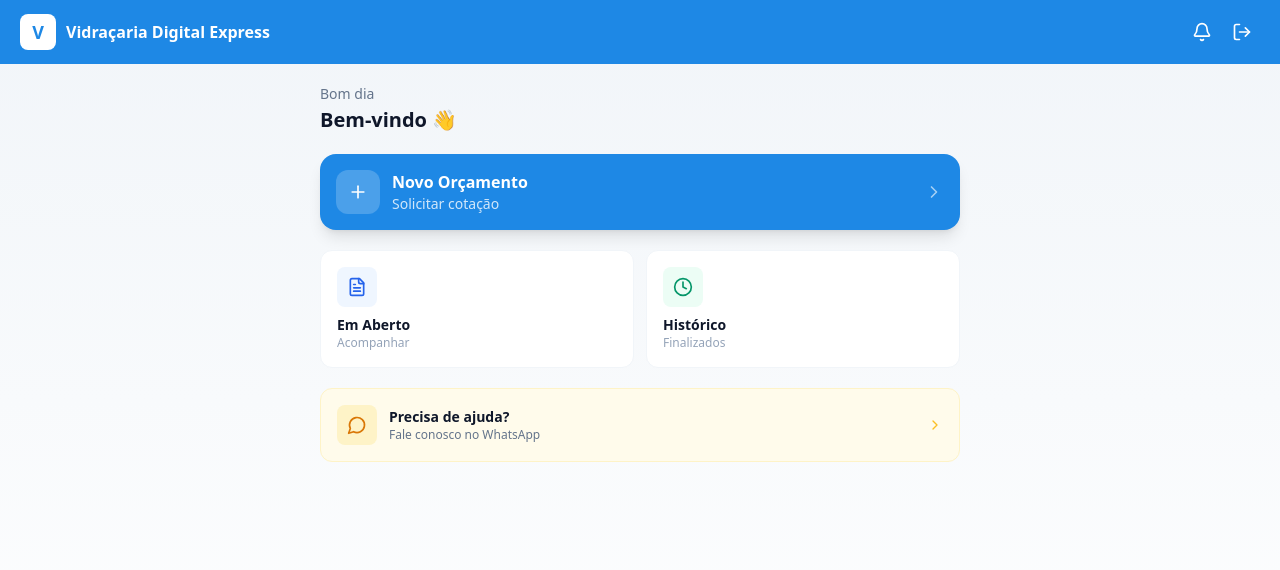
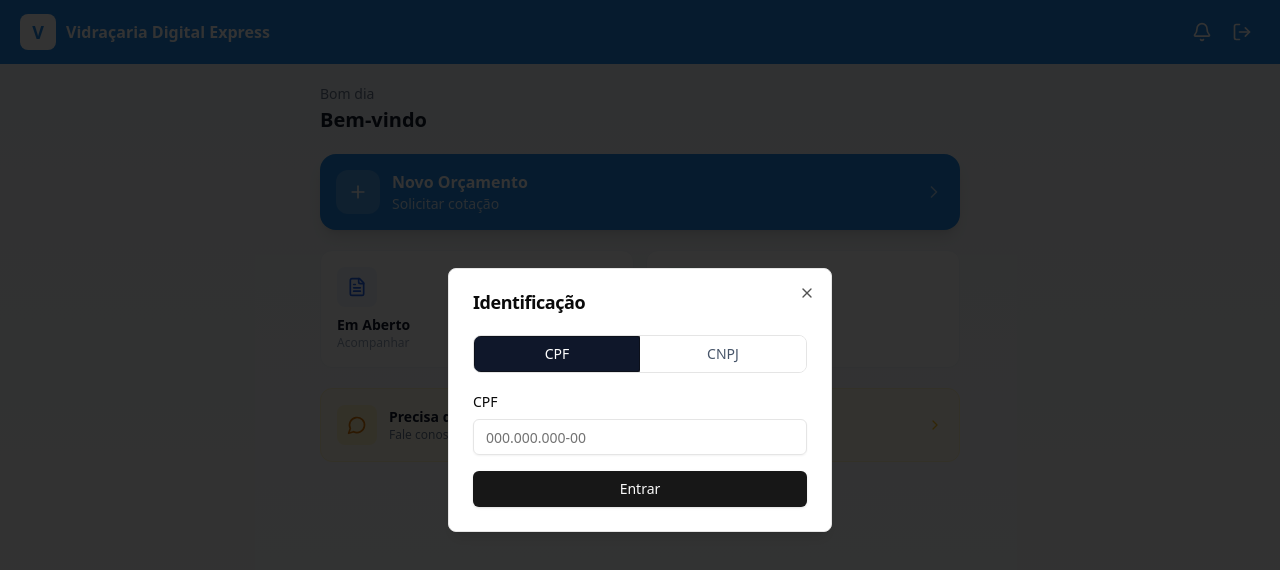
Before and after one commit to sw3innovations/vdx-quotebuilder, a React (Vite) app: page / in a window 1280 px wide. Shown: the top 570 px of the page. Built offline with nearby package versions, Linux system fonts and the light colour scheme; no server answers.

Commit message:
feat(auth): cria IdentificacaoModal CPF/CNPJ com fluxo 404 e integra em Home (F3)

```diff
--- /dev/null
+++ b/src/components/auth/IdentificacaoModal.jsx
@@ -0,0 +1,167 @@
+import React, { useState } from 'react';
+import { useMutation } from '@tanstack/react-query';
+import { useAuth } from '@/lib/AuthContext';
+import { Dialog, DialogContent, DialogHeader, DialogTitle } from '@/components/ui/dialog';
+import { Button } from '@/components/ui/button';
+import { Input } from '@/components/ui/input';
+import { Label } from '@/components/ui/label';
+import { Alert, AlertDescription } from '@/components/ui/alert';
+import { Loader2 } from 'lucide-react';
+
+const API_BASE = import.meta.env.VITE_API_URL || 'http://localhost:9090';
+
+async function identificarRequest(payload) {
+  const res = await fetch(`${API_BASE}/api/vidraceiro/identificar`, {
+    method: 'POST',
+    headers: { 'Content-Type': 'application/json' },
+    body: JSON.stringify(payload),
+  });
+  if (!res.ok) {
+    const err = await res.json().catch(() => ({}));
+    const error = new Error(err.message || 'Erro ao identificar');
+    error.status = res.status;
+    throw error;
+  }
+  return res.json();
+}
+
+export default function IdentificacaoModal({ open, phone, name }) {
+  const { login } = useAuth();
+  const [docType, setDocType]         = useState('CPF');
+  const [documento, setDocumento]     = useState('');
+  const [nome, setNome]               = useState(name || '');
+  const [telefone, setTelefone]       = useState(phone || '');
+  const [mostrarNome, setMostrarNome] = useState(!!name);
+  const [erro, setErro]               = useState(null);
+
+  const mutation = useMutation({
+    mutationFn: identificarRequest,
+    onSuccess: (data) => login(data.token),
+    onError: (error) => {
+      if (error.status === 404) {
+        setMostrarNome(true);
+        setErro('Cliente não encontrado. Informe seu nome para continuar.');
+      } else {
+        setErro('Erro ao identificar. Tente novamente.');
+      }
+    },
+  });
+
+  const formatDocumento = (value) => {
+    const digits = value.replace(/\D/g, '').slice(0, docType === 'CPF' ? 11 : 14);
+    if (docType === 'CPF') {
+      return digits
+        .replace(/(\d{3})(\d)/, '$1.$2')
+        .replace(/(\d{3})(\d)/, '$1.$2')
+        .replace(/(\d{3})(\d{1,2})$/, '$1-$2');
+    }
+    return digits
+      .replace(/(\d{2})(\d)/, '$1.$2')
+      .replace(/(\d{3})(\d)/, '$1.$2')
+      .replace(/(\d{3})(\d)/, '$1/$2')
+      .replace(/(\d{4})(\d{1,2})$/, '$1-$2');
+  };
+
+  const handleDocTypeChange = (tipo) => {
+    setDocType(tipo);
+    setDocumento('');
+    setErro(null);
+  };
+
+  const handleSubmit = (e) => {
+    e.preventDefault();
+    setErro(null);
+    mutation.mutate({
+      doc_type: docType,
+      documento: documento.replace(/\D/g, ''),
+      nome: nome || undefined,
+      telefone: telefone || undefined,
+    });
+  };
+
+  return (
+    <Dialog open={open} onOpenChange={() => {}}>
+      <DialogContent
+        className="sm:max-w-sm"
+        onInteractOutside={(e) => e.preventDefault()}
+        onEscapeKeyDown={(e) => e.preventDefault()}
+      >
+        <DialogHeader>
+          <DialogTitle>Identificação</DialogTitle>
+        </DialogHeader>
+
+        <form onSubmit={handleSubmit} className="space-y-4 pt-2">
+          <div className="flex rounded-lg border overflow-hidden">
+            {['CPF', 'CNPJ'].map((tipo) => (
+              <button
+                key={tipo}
+                type="button"
+                className={`flex-1 py-2 text-sm font-medium transition-colors ${
+                  docType === tipo
+                    ? 'bg-slate-900 text-white'
+                    : 'bg-white text-slate-600 hover:bg-slate-50'
+                }`}
+                onClick={() => handleDocTypeChange(tipo)}
+              >
+                {tipo}
+              </button>
+            ))}
+          </div>
+
+          <div className="space-y-1.5">
+            <Label htmlFor="documento">{docType}</Label>
+            <Input
+              id="documento"
+              type="text"
+              inputMode="numeric"
+              placeholder={docType === 'CPF' ? '000.000.000-00' : '00.000.000/0000-00'}
+              value={documento}
+              onChange={(e) => setDocumento(formatDocumento(e.target.value))}
+              required
+            />
+          </div>
+
+          {mostrarNome && (
+            <>
+              <div className="space-y-1.5">
+                <Label htmlFor="nome">Nome completo</Label>
+                <Input
+                  id="nome"
+                  type="text"
+                  placeholder="Seu nome"
+                  value={nome}
+                  onChange={(e) => setNome(e.target.value)}
+                  required
+                />
+              </div>
+              <div className="space-y-1.5">
+                <Label htmlFor="telefone">
+                  Telefone{' '}
+                  <span className="text-slate-400 text-xs font-normal">(opcional)</span>
+                </Label>
+                <Input
+                  id="telefone"
+                  type="tel"
+                  placeholder="+55 11 99999-9999"
+                  value={telefone}
+                  onChange={(e) => setTelefone(e.target.value)}
+                />
+              </div>
+            </>
+          )}
+
+          {erro && (
+            <Alert variant="destructive">
+              <AlertDescription>{erro}</AlertDescription>
+            </Alert>
+          )}
+
+          <Button type="submit" className="w-full" disabled={mutation.isPending}>
+            {mutation.isPending && <Loader2 className="w-4 h-4 mr-2 animate-spin" />}
+            Entrar
+          </Button>
+        </form>
+      </DialogContent>
+    </Dialog>
+  );
+}
--- a/src/lib/AuthContext.jsx
+++ b/src/lib/AuthContext.jsx
@@ -37,6 +37,11 @@ export const AuthProvider = ({ children }) => {
     }
   };
 
+  const login = async (token) => {
+    localStorage.setItem(TOKEN_KEY, token);
+    await checkUserAuth(token);
+  };
+
   const logout = () => {
     localStorage.removeItem(TOKEN_KEY);
     setUser(null);
@@ -44,7 +49,7 @@ export const AuthProvider = ({ children }) => {
   };
 
   return (
-    <AuthContext.Provider value={{ user, isAuthenticated, isLoadingAuth, logout }}>
+    <AuthContext.Provider value={{ user, isAuthenticated, isLoadingAuth, login, logout }}>
       {children}
     </AuthContext.Provider>
   );
--- a/src/pages/public/Home.jsx
+++ b/src/pages/public/Home.jsx
@@ -1,7 +1,10 @@
-import React, { useState, useMemo } from 'react';
+import React, { useMemo } from 'react';
 import { useNavigate } from 'react-router-dom';
 import { useQuery } from '@tanstack/react-query';
 import { entities } from '@/api/api';
+import { useAuth } from '@/lib/AuthContext';
+import { appParams } from '@/lib/app-params';
+import IdentificacaoModal from '@/components/auth/IdentificacaoModal';
 import {
   Plus,
   FileText,
@@ -9,7 +12,7 @@ import {
   Bell,
   MessageCircle,
   ChevronRight,
-  LogOut
+  LogOut,
 } from 'lucide-react';
 
 // Mock data para Company
@@ -32,10 +35,7 @@ const mockQuoteTypes = [
 
 export default function Home() {
   const navigate = useNavigate();
-  const [customer] = useState(() => {
-    const saved = localStorage.getItem('customer');
-    return saved ? JSON.parse(saved) : null;
-  });
+  const { user, isAuthenticated, isLoadingAuth, logout } = useAuth();
 
   // Buscar orçamentos
   const { data: allOrcamentos = [] } = useQuery({
@@ -84,10 +84,15 @@ export default function Home() {
     return 'Boa noite';
   };
 
-  const handleLogout = () => {
-    localStorage.removeItem('customer');
-    navigate('/');
-  };
+  if (isLoadingAuth) {
+    return (
+      <div className="fixed inset-0 flex items-center justify-center bg-white">
+        <div className="w-8 h-8 border-4 border-slate-200 border-t-slate-800 rounded-full animate-spin" />
+      </div>
+    );
+  }
+
+  const handleLogout = () => logout();
 
   const primaryColor = company?.primary_color || localStorage.getItem('company_primary_color') || '#1e88e5';
 
@@ -137,7 +142,7 @@ export default function Home() {
         <div className="mb-5">
           <p className="text-slate-500 text-sm mb-0.5">{getGreeting()}</p>
           <h2 className="text-xl font-bold text-slate-900">
-            {customer?.name?.split(' ')[0] || 'Bem-vindo'} 👋
+            {user?.nome?.split(' ')[0] || 'Bem-vindo'}
           </h2>
         </div>
 
@@ -223,6 +228,12 @@ export default function Home() {
           </div>
         </button>
       </div>
+
+      <IdentificacaoModal
+        open={!isAuthenticated}
+        phone={appParams.phone}
+        name={appParams.name}
+      />
     </div>
   );
 }
```
